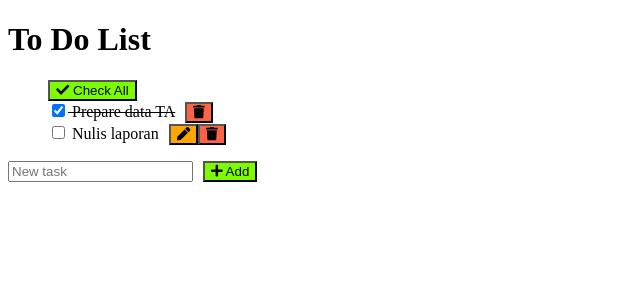
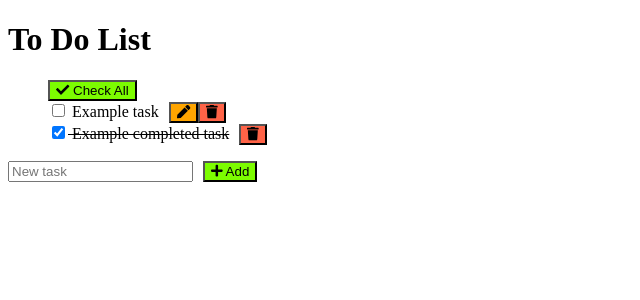
Before and after one commit to vayupranaditya-mitrais/ts-todo, a React (Create React App) app: page / in a window 1280 px wide. Shown: the top 300 px of the page, without its empty margins (0-640 px from the left). Built offline with nearby package versions, Linux system fonts and the light colour scheme.

Commit message:
change initial tasks

```diff
--- a/src/components/App.tsx
+++ b/src/components/App.tsx
@@ -5,13 +5,13 @@ import { TodoList } from './TodoList';
 const initialTodos: Todo[] = [
   {
     id: 1,
-    task: 'Prepare data TA',
-    isCompleted: true
+    task: 'Example task',
+    isCompleted: false
   },
   {
     id: 2,
-    task: 'Nulis laporan',
-    isCompleted: false
+    task: 'Example completed task',
+    isCompleted: true
   }
 ]
 
```
